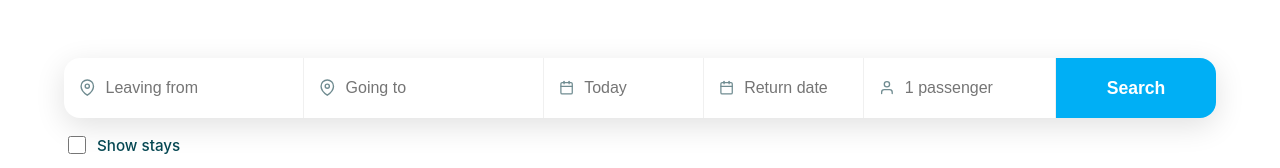
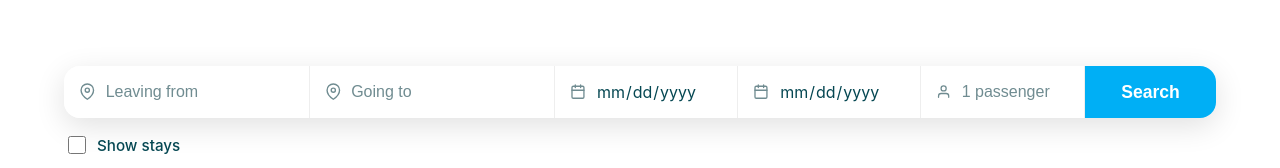
Before and after one commit to Prince188/car-pooling, a React (Create React App) app: page / in a window 1280 px wide. Shown: the part 504-672 px from the top of the page. Built offline with nearby package versions, Linux system fonts and the light colour scheme; the HTML template or start-up script is replaced by a standard one.

Commit message:
Input type Date css fixed

```diff
--- a/src/css/Home.css
+++ b/src/css/Home.css
@@ -60,7 +60,7 @@ body {
     gap: 12px;
 }
 
-.nav-flag{
+.nav-flag {
     width: 24px;
     border-radius: 100px;
     display: flex;
@@ -71,7 +71,7 @@ body {
     cursor: pointer;
 }
 
-.nav-flag img{
+.nav-flag img {
     width: 36px;
 }
 
@@ -93,7 +93,7 @@ body {
     align-items: center;
 }
 
-.hero-content-left{
+.hero-content-left {
     width: 50%;
 }
 
@@ -129,12 +129,67 @@ body {
     grid-template-columns: 1.5fr 1.5fr 1fr 1fr 1.2fr 1fr;
 }
 
+/* ... keep your existing root and container styles ... */
+
 .input-with-icon {
     display: flex;
     align-items: center;
-    padding: 20px 15px;
-    border-right: 1px solid #f0f0f0;
+    padding: 15px;
+    /* Adjust based on your preferred height */
+    border-right: 1px solid #eee;
+    background-color: #fff;
 }
+
+/* Specific styling for Date inputs */
+.input-with-icon input[type="date"] {
+    border: none;
+    outline: none;
+    padding-left: 10px;
+    width: 100%;
+    font-size: 1rem;
+    font-family: inherit;
+    color: var(--dark-blue);
+    background: transparent;
+    cursor: pointer;
+    /* Appearance reset */
+    appearance: none;
+    -webkit-appearance: none;
+}
+
+/* Hides the native calendar icon in Chrome/Safari/Edge */
+.input-with-icon input[type="date"]::-webkit-calendar-picker-indicator {
+    background: transparent;
+    bottom: 0;
+    color: transparent;
+    cursor: pointer;
+    height: auto;
+    left: 0;
+    position: absolute;
+    right: 0;
+    top: 0;
+    width: auto;
+}
+
+/* Ensures the container is the relative parent for the absolute indicator above */
+.input-with-icon {
+    position: relative;
+}
+
+/* Adjusting the search input group for better alignment with date types */
+.search-input-group {
+    display: grid;
+    grid-template-columns: 1.5fr 1.5fr 1fr 1fr 1fr 0.8fr;
+    align-items: stretch;
+    /* Ensures all inputs have the same height */
+}
+
+/* Make sure the text placeholder looks consistent since date inputs
+   often show (dd/mm/yyyy) by default in some browsers */
+.input-with-icon input::placeholder {
+    color: var(--text-gray);
+    opacity: 1;
+}
+
 
 .input-with-icon svg {
     color: var(--text-gray);
--- a/src/page/Home.jsx
+++ b/src/page/Home.jsx
@@ -49,11 +49,11 @@ const Home = () => {
                             </div>
                             <div className="input-with-icon">
                                 <FiCalendar />
-                                <input type="text" placeholder="Today" />
+                                <input type="date" placeholder="Today" />
                             </div>
                             <div className="input-with-icon">
                                 <FiCalendar />
-                                <input type="text" placeholder="Return date" />
+                                <input type="date" placeholder="Return date" />
                             </div>
                             <div className="input-with-icon">
                                 <FiUser />
```
